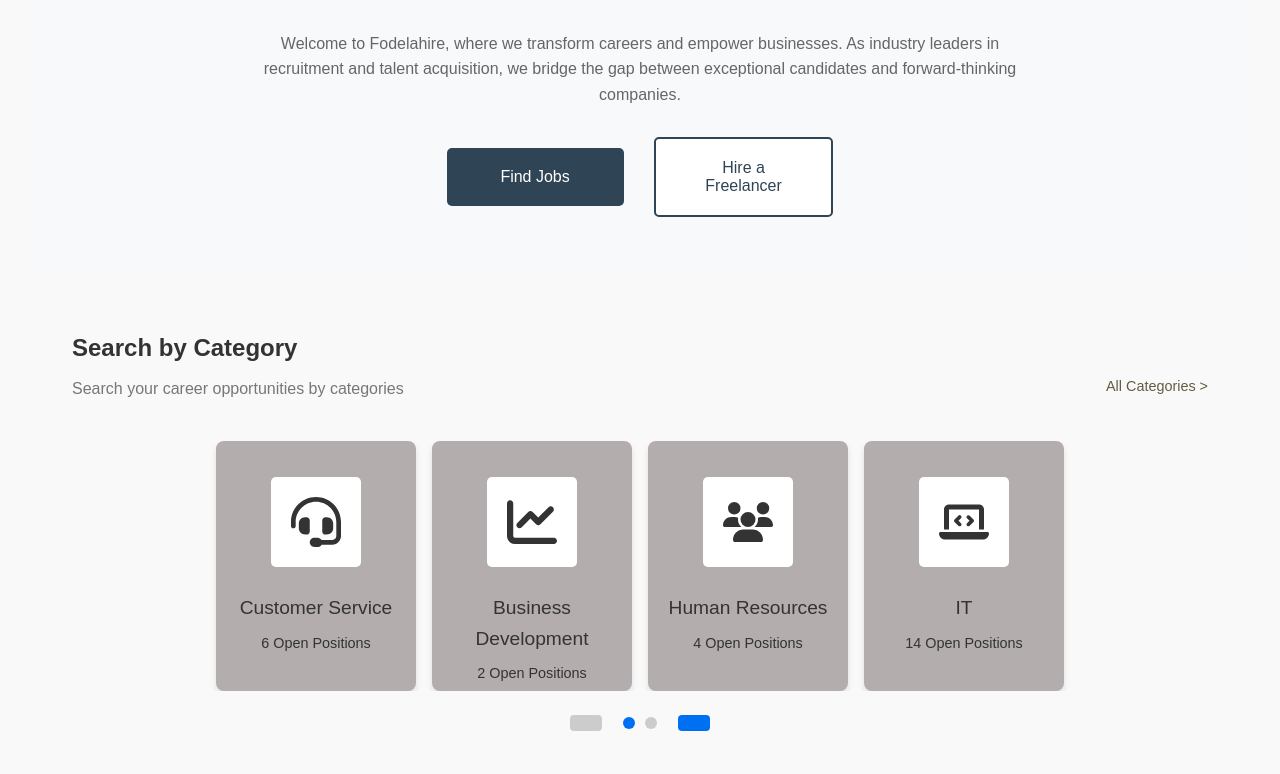
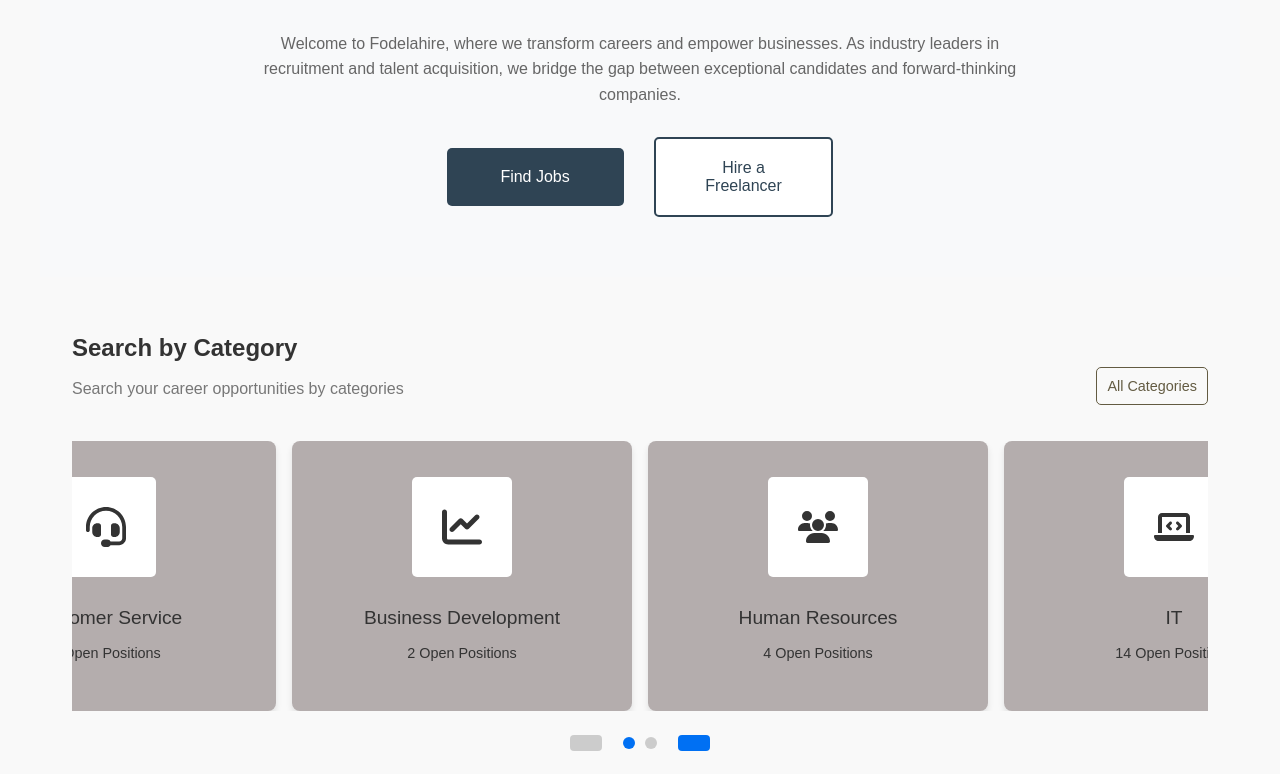
Before and after one commit to Fodelahire/webplay, a Next.js app: page /guest in a window 1280 px wide. Shown: the part 493-1267 px from the top of the page. Built offline with nearby package versions, Linux system fonts and the light colour scheme.

Commit message:
updating

```diff
--- a/src/app/components/categories/JobCategorySlider.tsx
+++ b/src/app/components/categories/JobCategorySlider.tsx
@@ -23,7 +23,7 @@
 
         <div>
         <a href="/all-categories" className={styles.allCategories}>
-          All Categories &gt;
+          All Categories
         </a>
         </div>
 
--- a/src/styles/components/categories/JobCategorySlider.module.scss
+++ b/src/styles/components/categories/JobCategorySlider.module.scss
@@ -35,8 +35,16 @@
 .allCategories {
   font-size: 0.9rem;
   color: #635b42;
+  border: 1px solid #635b42;
+  border-radius: 5px;
+  padding: 10px;
   text-decoration: none;
+
+  a:hover{
+    text-decoration: none;
+  }
 }
+
 
 .sliderWrapper {
   position: relative;
--- a/src/styles/components/categories/JobCategotyCard.module.scss
+++ b/src/styles/components/categories/JobCategotyCard.module.scss
@@ -1,7 +1,7 @@
 .card {
   flex: 0 0 auto;
-  width: 200px;
-  height: 250px;
+  width: 340px;
+  height: 270px;
   background-color: #b4adad;
 ;
   border-radius: 8px;
@@ -11,12 +11,12 @@
 }
 
 .icon {
-  width: 50px;
-  height: 50px;
+  width: 40px;
+  height: 40px;
   margin: 20px auto;
   background: #fff;
   border-radius: 5px;
-  padding: 20px;
+  padding: 30px;
 }
 
 .title {
```
